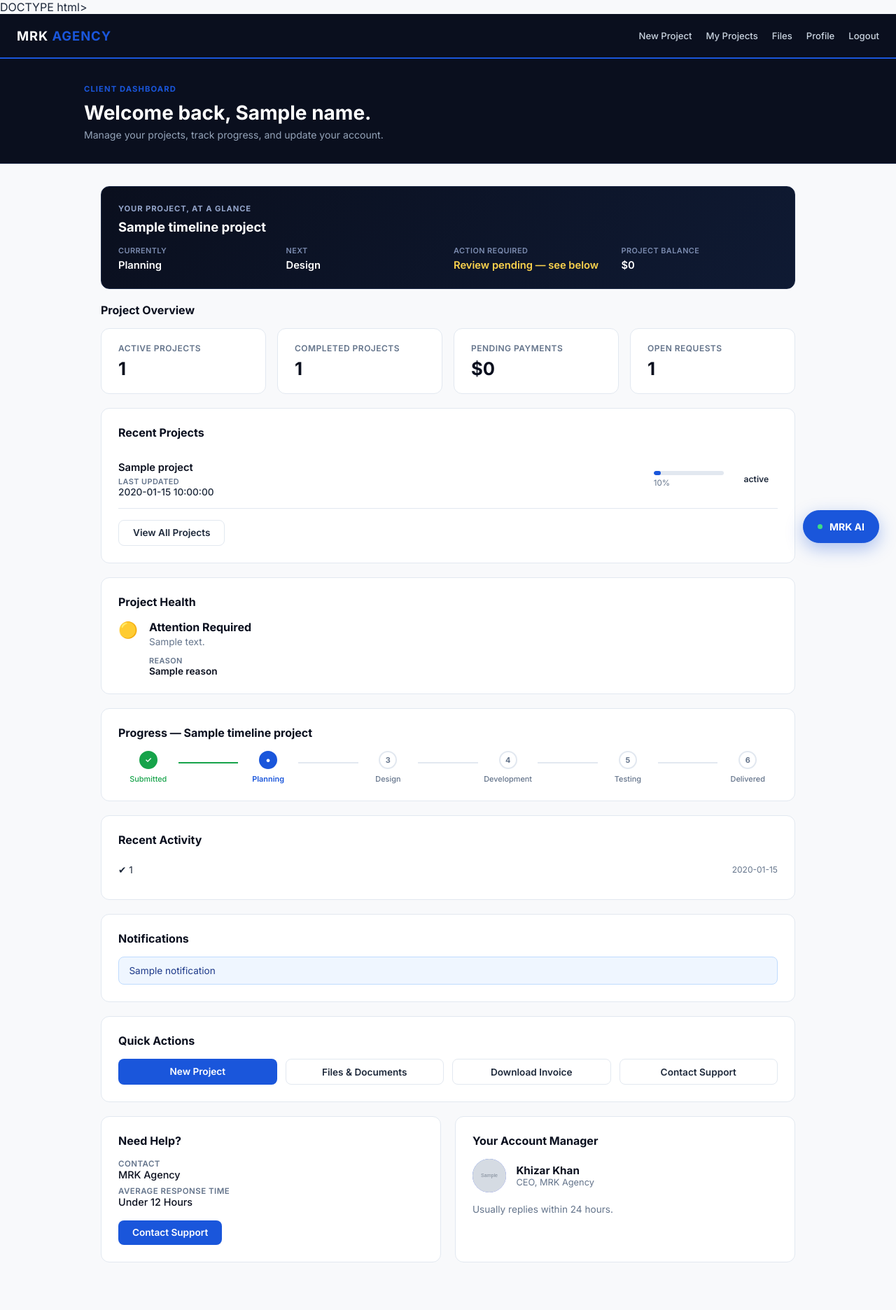
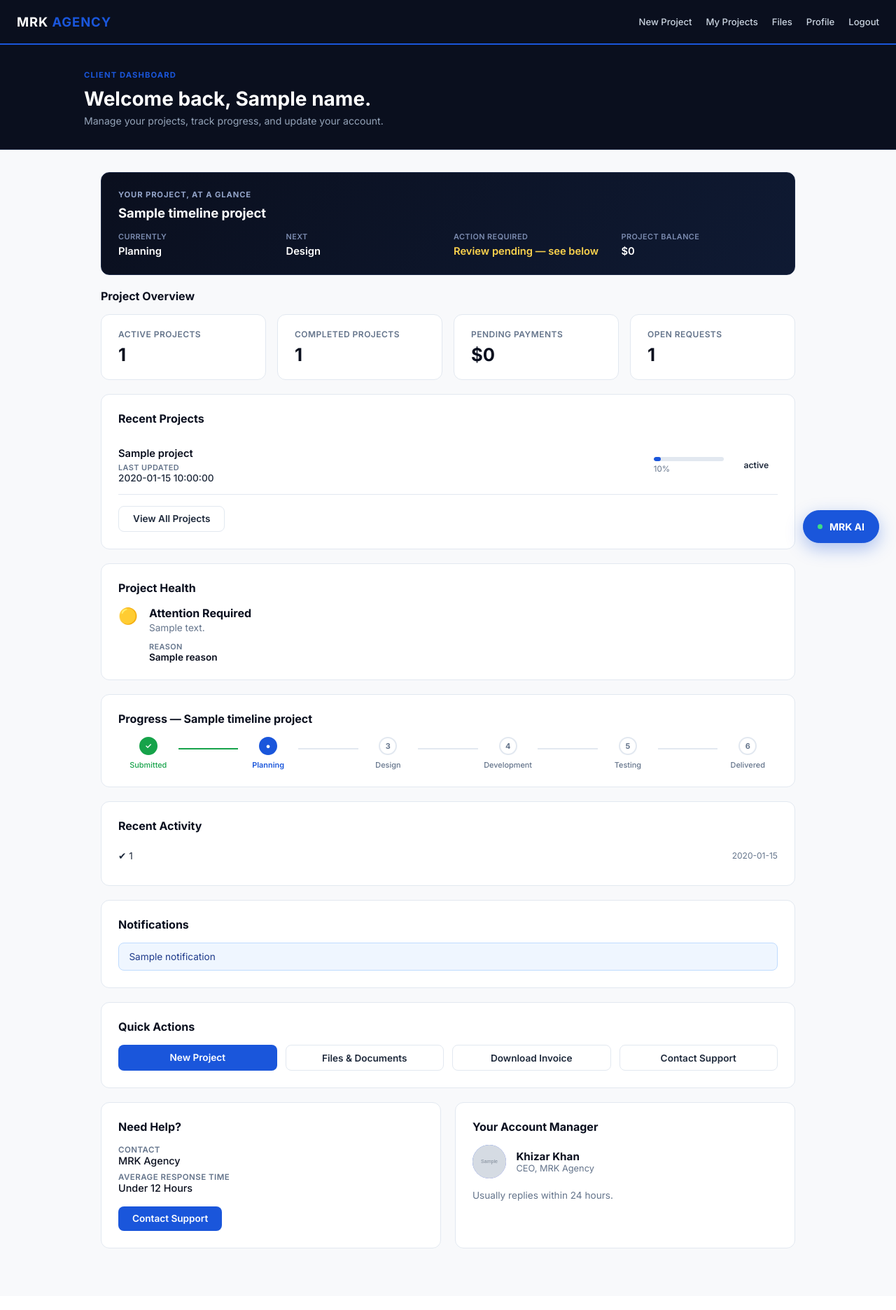
Before and after one commit to KhizarKhan714/MRK-AGENCY-, a Python web app: template templates/dashboard.html in a window 1280 px wide. Shown: the whole page at 70% size. After the commit the page ends 1784 px from the top, so only its background shows below. Run offline with Jinja, Linux system fonts and the light colour scheme; the template is opened without the code that fills it: most values are stand-ins (such as "Sample title", 1, 10 or a date in 2020); grey boxes marked "Sample" are stand-in pictures.

Commit message:
Fix DOCTYPE declaration in dashboard.html

```diff
--- a/templates/dashboard.html
+++ b/templates/dashboard.html
@@ -1,4 +1,4 @@
-DOCTYPE html>
+<DOCTYPE html>
 <html lang="en">
 <head>
   <meta charset="UTF-8"/>
```
